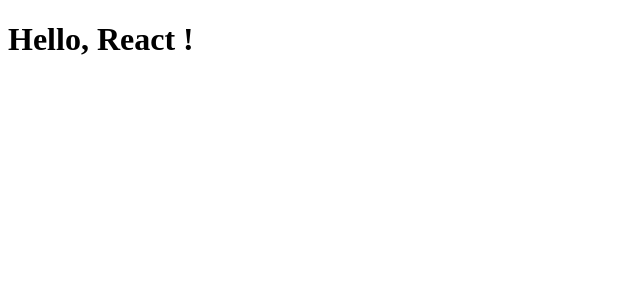
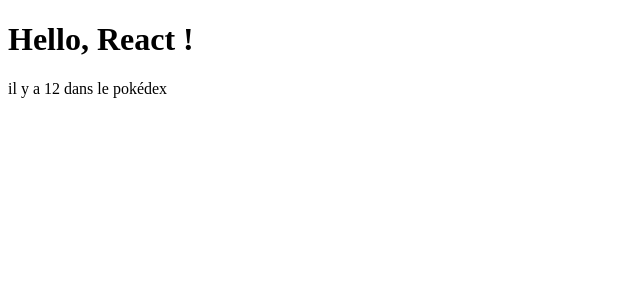
Before and after one commit to ponche/react-pokemons-app, a React (Create React App) app: page / in a window 1280 px wide. Shown: the top 300 px of the page, without its empty margins (0-640 px from the left). Built offline with nearby package versions, Linux system fonts and the light colour scheme.

Commit message:
feat: ajout l'état du nombre de pokémon

```diff
--- a/src/App.tsx
+++ b/src/App.tsx
@@ -1,11 +1,16 @@
-import React from 'react';
+import React, { useState } from 'react';
+import { POKEMONS } from './models/mock-pokemon';
 
 const App: React.FC = () => {
- const name: String = 'React';
+    const [name, setName] = useState<String>('React');
+    const [nbPokemons, setNbPokemons] = useState<Number>(POKEMONS.length)
 
- return (
-  <h1>Hello, {name} !</h1>
- )
+    return (
+        <div>
+            <h1>Hello, {name} !</h1>
+            <p>il y a {nbPokemons} dans le pokédex</p>
+        </div>
+    )
 };
 
 export default App;
```
